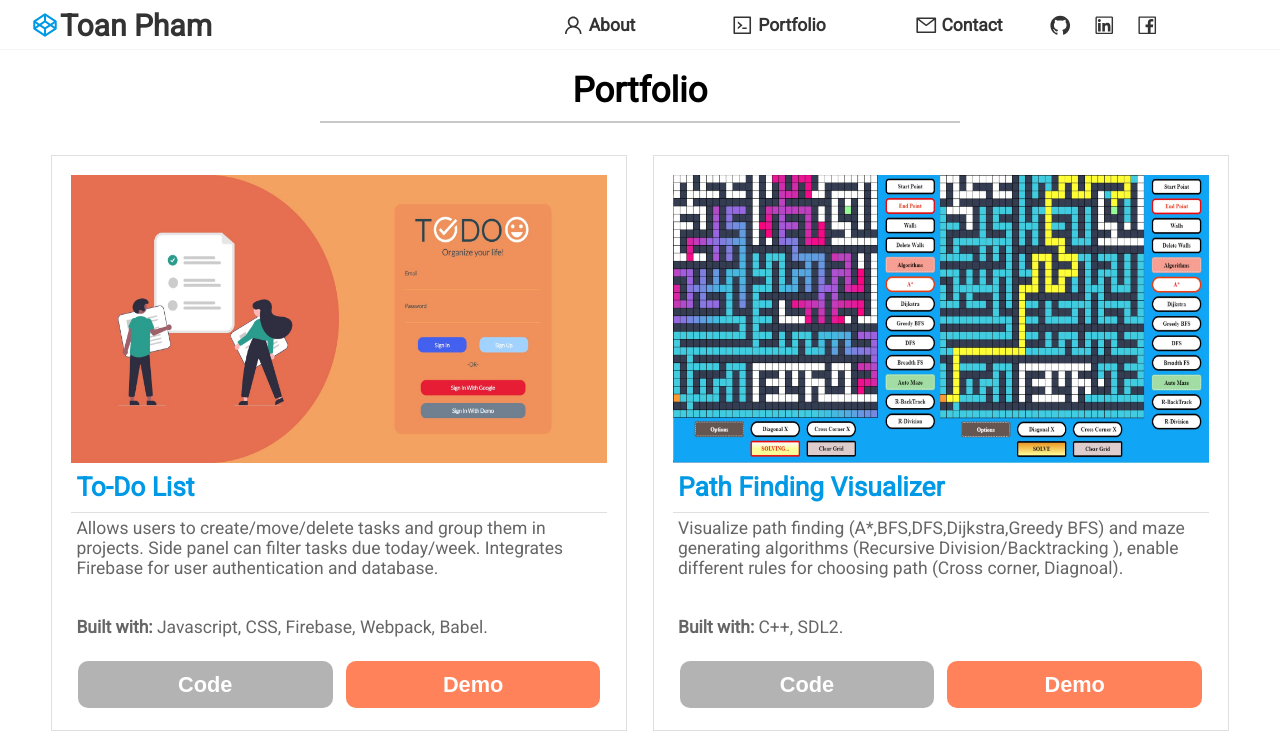
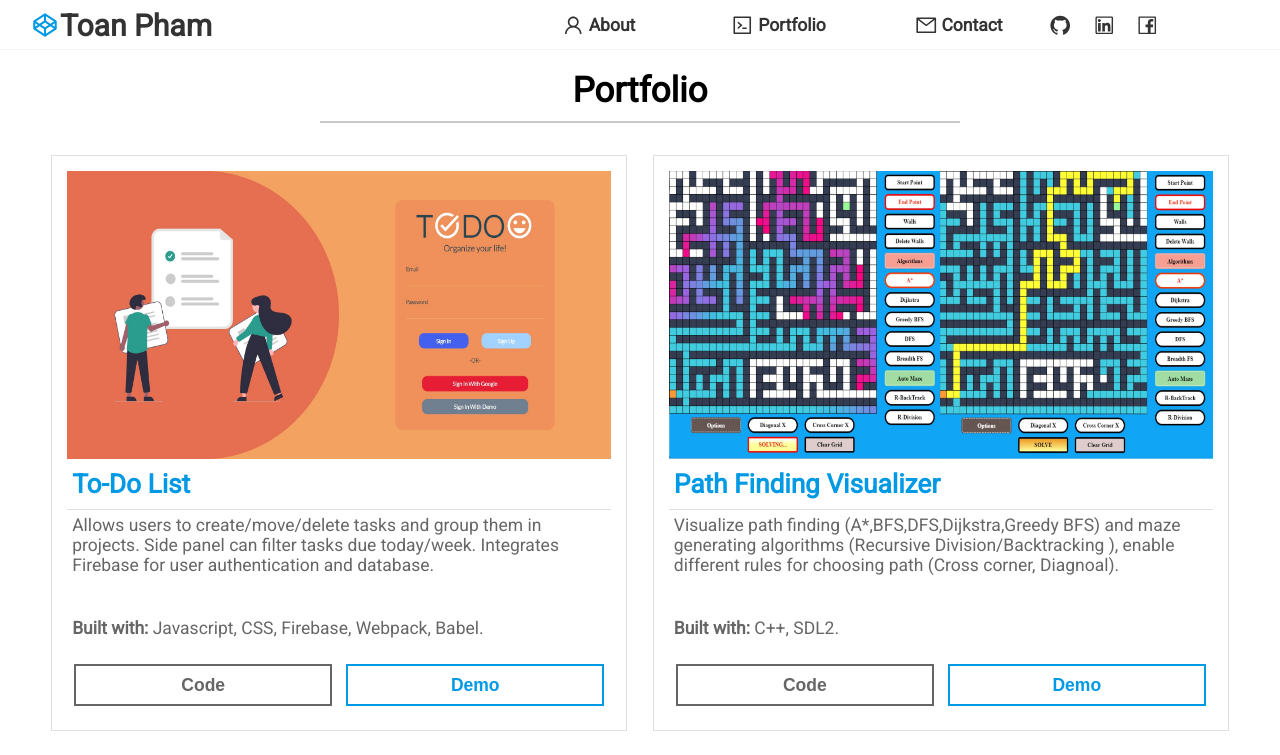
Before and after one commit to toan95dn/Portfolio, a React app: page /#/Portfolio in a window 1280 px wide. Shown: the top 755 px of the page. Built offline with nearby package versions, Linux system fonts and the light colour scheme; the HTML template or start-up script is replaced by a standard one.

Commit message:
fix styles

```diff
--- a/src/Components/Portfolio/ProjectCardStyle.scss
+++ b/src/Components/Portfolio/ProjectCardStyle.scss
@@ -10,7 +10,7 @@ $layout-breakpoint-small: 780px;
   grid-template-rows: 22.5vw 1fr 2fr 1fr 1fr;
   background-color: #ffffff;
   border: 0.1rem solid #dfdfdf;
-  padding: 1.5vw;
+  padding: 1.5rem;
   color: #666666;
   img {
     width: 100%;
@@ -39,21 +39,27 @@ $layout-breakpoint-small: 780px;
       cursor: pointer;
       border: none;
       width: 95%;
-      height: 95%;
-      border-radius: 1rem;
-      font-size: 1.7vw;
+      height: 4.25rem;
+      font-size: 1.75rem;
       font-weight: bold;
       color: white;
+      background-color: #ffffff;
       &.demo {
-        background-color: #ff5722bd;
+        border: 0.2rem solid #0099e5;
+        color: #0099e5;
+        transition: 0.5s;
         &:hover {
-          background-color: #ff5722;
+          background-color: #0099e5;
+          color: white;
         }
       }
       &.code {
-        background-color: #9e9e9ec7;
+        border: 0.2rem solid #666666;
+        color: #666666;
+        transition: 0.5s;
         &:hover {
-          background-color: #9e9e9e;
+          background-color: #666666;
+          color: white;
         }
       }
     }
@@ -67,10 +73,12 @@ $layout-breakpoint-small: 780px;
 }
 @media (max-width: $layout-breakpoint-small) {
   .card {
+    display: flex;
+    flex-direction: column;
+    height: auto;
     width: 90vw;
-    min-height: 150vw;
     padding: 3vw;
-    grid-template-rows: 45vw 1fr 2fr 1fr 1fr;
+    gap: 2rem;
     .buttonsContainer {
       button {
         font-size: 1.75rem;
```
Also changed, not shown: 1 other file (tests, documents, lock files or other folders).
